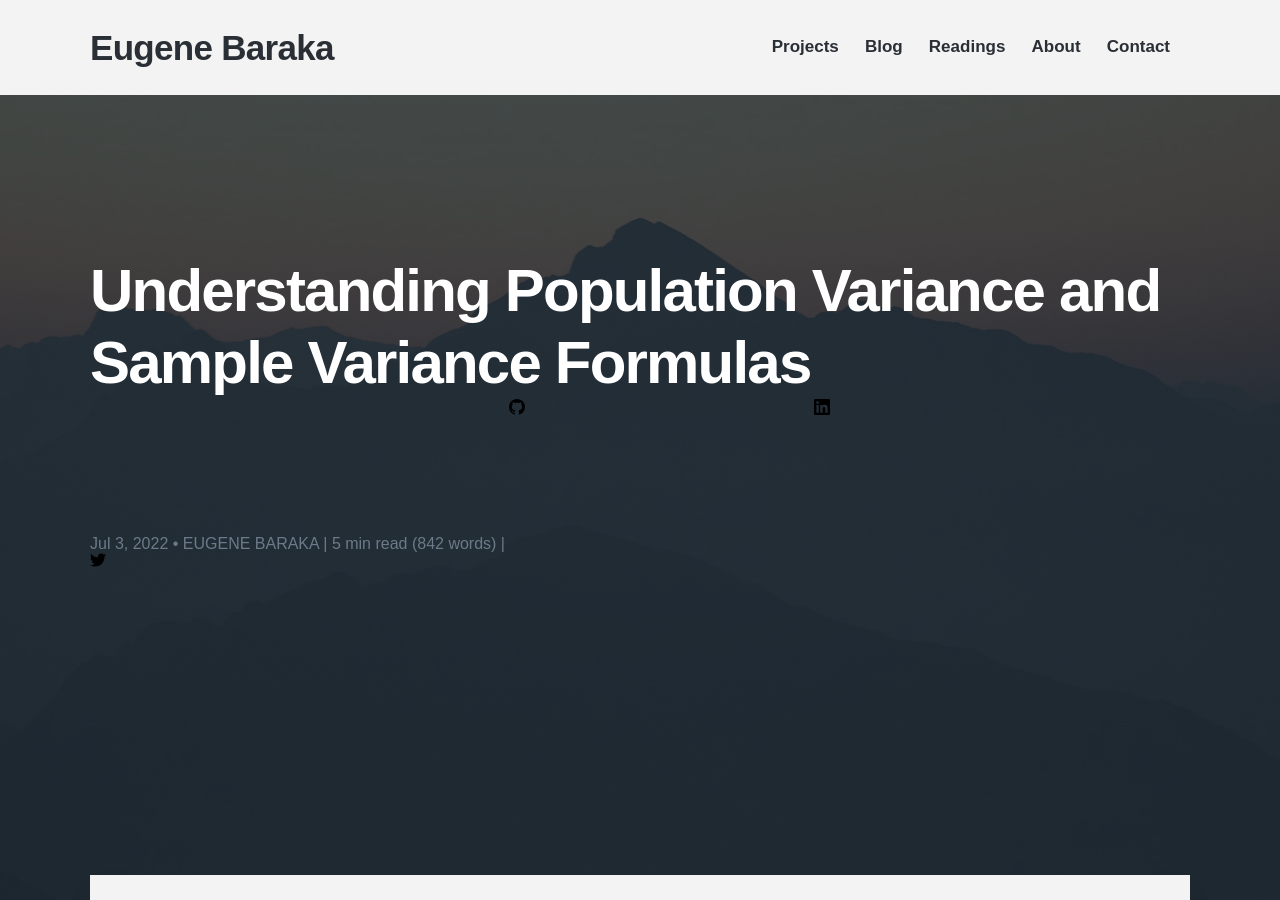
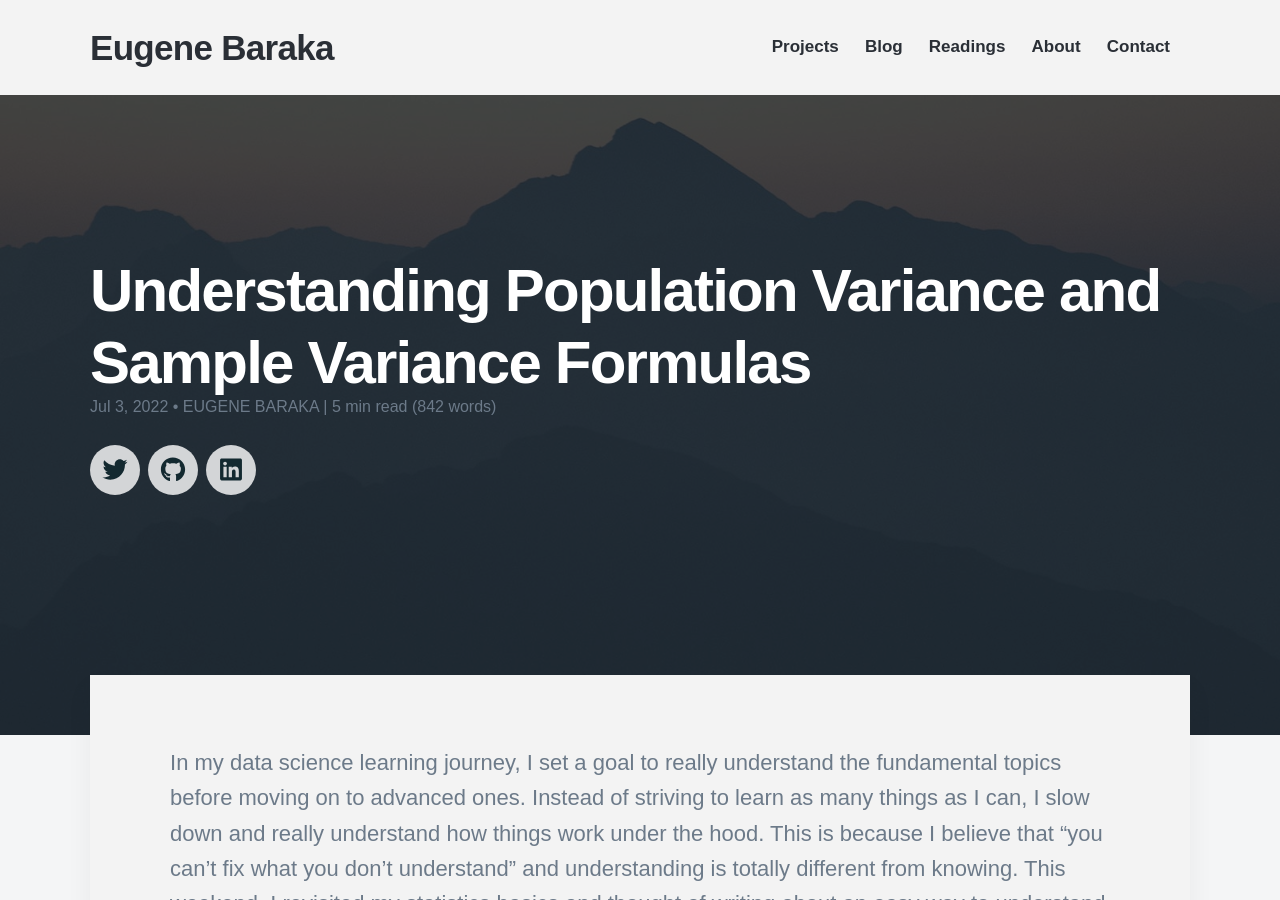
Before and after one commit to eugenebaraka/eugenebaraka.github.io, a Jekyll site: the page built from _posts/2018-06-30-demo-post.md, in a window 1280 px wide and 900 px high. Built offline with Jekyll 4.4.1, drawn with Linux system fonts in a browser that asks for light colours; nearby versions of some CDN libraries; some web fonts are replaced.

Commit message:
edit socials on posts

```diff
--- a/_includes/mini_social.html
+++ b/_includes/mini_social.html
@@ -1,5 +1,5 @@
 {% include base_path %}
 
-<a href="https://github.com/{{ site.social_sites.github}}"><svg class="svg-icon"><use xlink:href="/assets/icons.svg#github"></use></svg></a>
-<a href="https://linkedin.com/{{ site.social_sites.linkedin }}"><svg class="svg-icon"><use xlink:href="/assets/icons.svg#linkedin"></use></svg></a>
-<a href="https://twitter.com/{{ site.social_sites.twitter }}"><svg class="svg-icon"><use xlink:href="/assets/icons.svg#twitter"></use></svg></a>
+<a href="https://github.com/{{ site.data.settings.social_settings.github}}"><svg class="svg-icon"><use xlink:href="/assets/icons.svg#github"></use></svg></a>
+<a href="https://linkedin.com/{{ site.data.settings.social_settings.linkedin }}"><svg class="svg-icon"><use xlink:href="/assets/icons.svg#linkedin"></use></svg></a>
+<a href="https://twitter.com/{{ site.data.settings.social_settings.twitter }}"><svg class="svg-icon"><use xlink:href="/assets/icons.svg#twitter"></use></svg></a>
--- a/_layouts/post.html
+++ b/_layouts/post.html
@@ -23,8 +23,8 @@ layout: default
 			  {% if page.author %}
 				• <span itemprop="author" itemscope itemtype="http://schema.org/Person"><span itemprop="name">{{ page.author }}</span></span>
 			  {% endif %} &verbar;
-			  {{ reading_time }} ({{ total_words }}) &verbar;
-			   {% include mini_social.html %}
+			  {{ reading_time }} ({{ total_words }})
+			   {% include socials.html %}
 
 			</p>
 		</span>
```
Also changed, not shown: 3 other files.
